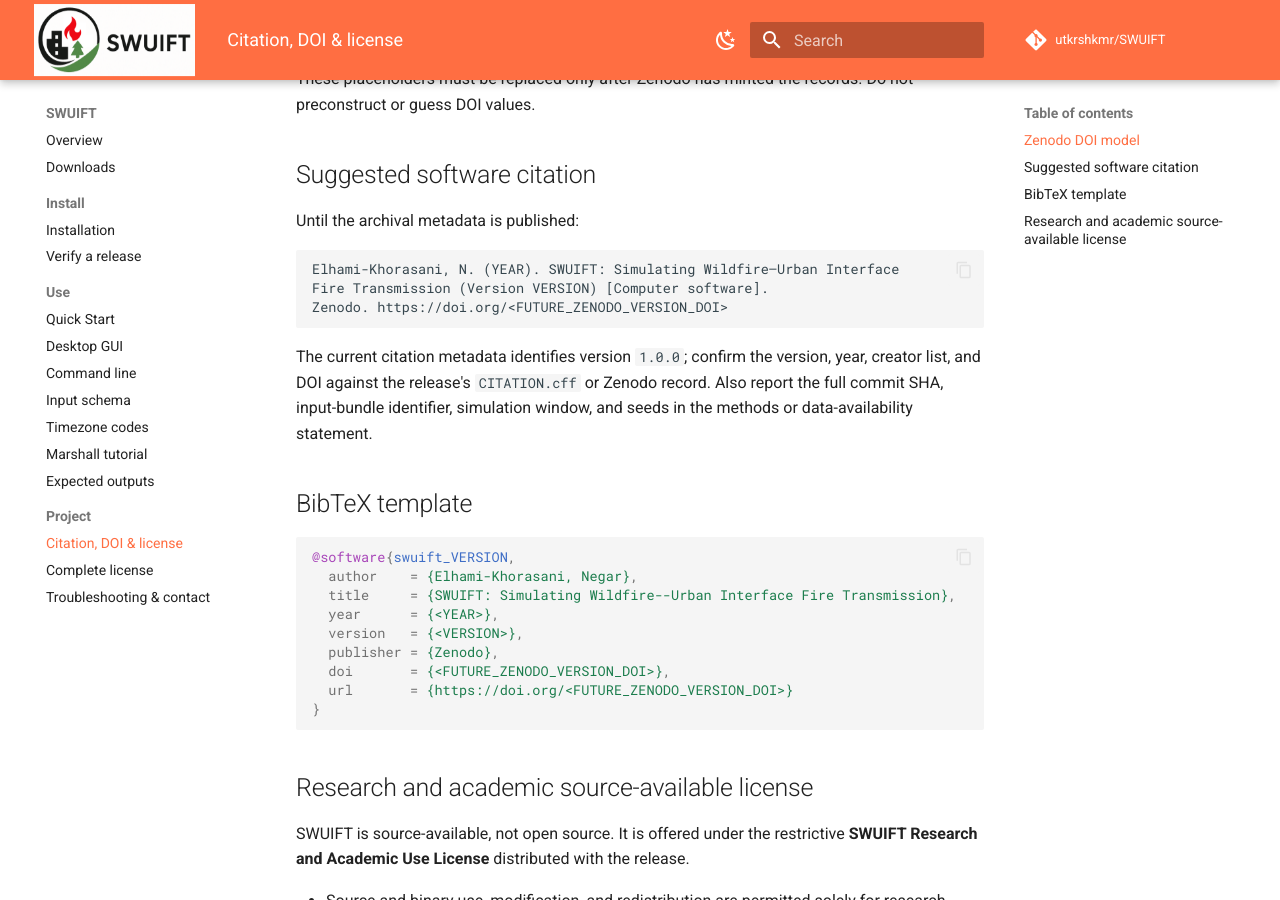
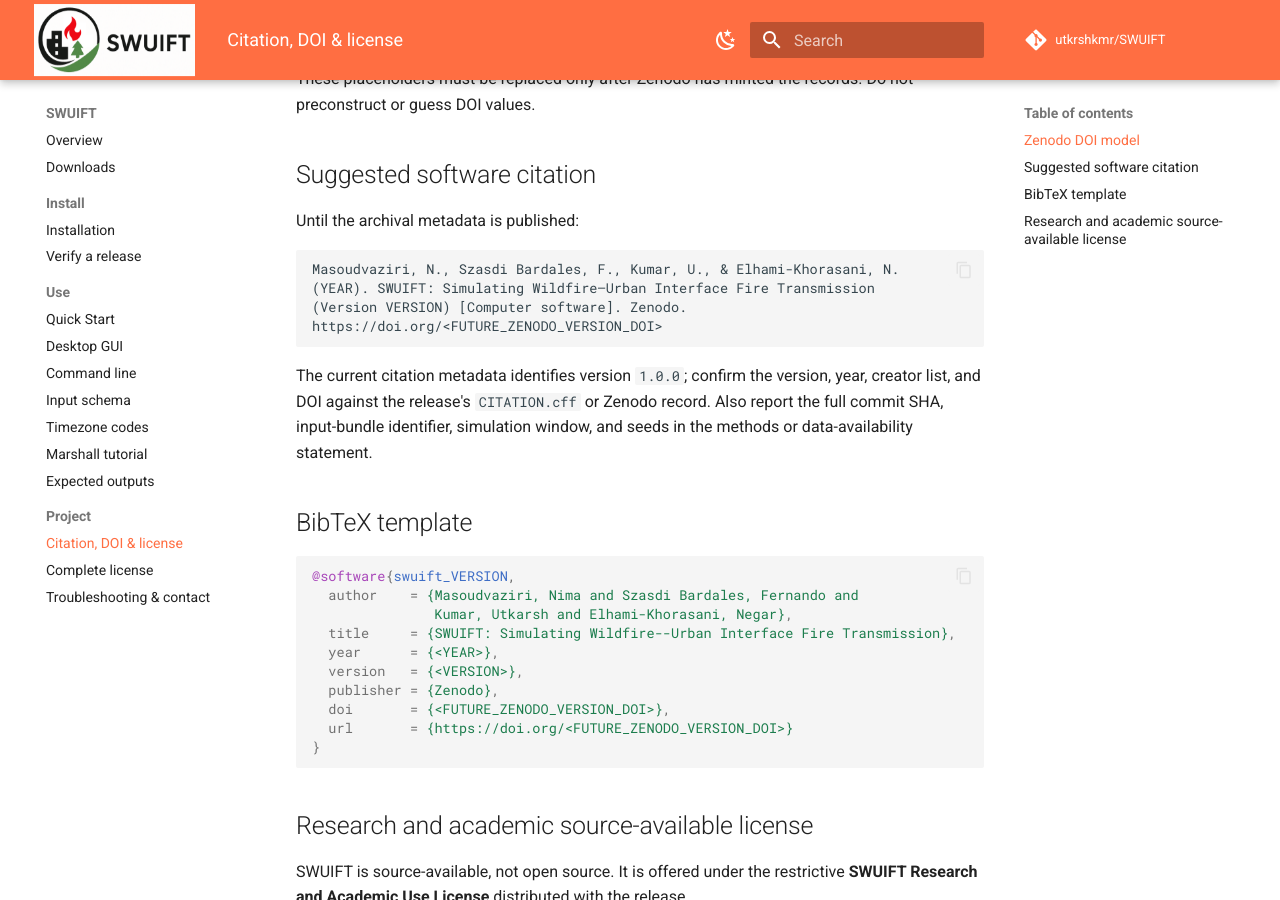
Before and after one commit to utkrshkmr/SWUIFT, an MkDocs documentation site: the page built from docs/citation-license.md, in a window 1280 px wide and 900 px high, scrolled down 666 px. Built offline with MkDocs 1.6.1 and Material for MkDocs 9.7.7, drawn with Linux system fonts in a browser that asks for light colours; comment, search, counter and statistics services are not loaded.

Commit message:
List all authors in citation templates
Align the website's human-readable and BibTeX citation examples with the four authors in the canonical citation metadata.

````diff
--- a/docs/citation-license.md
+++ b/docs/citation-license.md
@@ -26,9 +26,10 @@ Do not preconstruct or guess DOI values.
 Until the archival metadata is published:
 
 ```text
-Elhami-Khorasani, N. (YEAR). SWUIFT: Simulating Wildfire–Urban Interface
-Fire Transmission (Version VERSION) [Computer software].
-Zenodo. https://doi.org/<FUTURE_ZENODO_VERSION_DOI>
+Masoudvaziri, N., Szasdi Bardales, F., Kumar, U., & Elhami-Khorasani, N.
+(YEAR). SWUIFT: Simulating Wildfire–Urban Interface Fire Transmission
+(Version VERSION) [Computer software]. Zenodo.
+https://doi.org/<FUTURE_ZENODO_VERSION_DOI>
 ```
 
 The current citation metadata identifies version `1.0.0`; confirm the version,
@@ -40,7 +41,8 @@ window, and seeds in the methods or data-availability statement.
 
 ```bibtex
 @software{swuift_VERSION,
-  author    = {Elhami-Khorasani, Negar},
+  author    = {Masoudvaziri, Nima and Szasdi Bardales, Fernando and
+               Kumar, Utkarsh and Elhami-Khorasani, Negar},
   title     = {SWUIFT: Simulating Wildfire--Urban Interface Fire Transmission},
   year      = {<YEAR>},
   version   = {<VERSION>},
````
